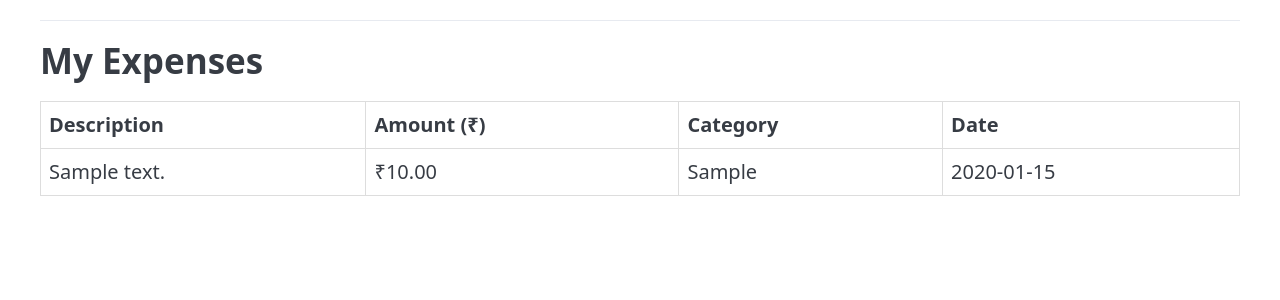
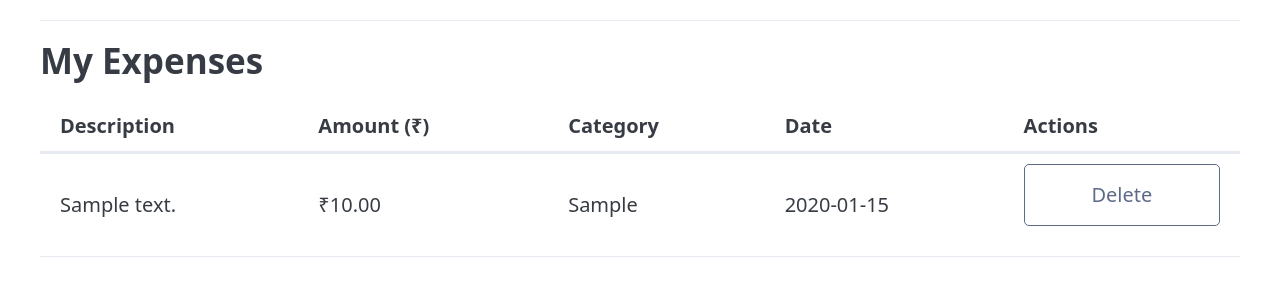
Before and after one commit to PrajwalMadhyastha/personal-finance-webapp, a Flask app: page / in a window 1280 px wide. Shown: the part 90-390 px from the top of the page. Run offline with Flask 3, Linux system fonts and the light colour scheme; tables that the repository leaves empty hold one stand-in row (values such as "Sample post"); parts of the project's set-up code (start-up, migrations or seed data) failed here and were passed over; some libraries are stand-ins or nearby versions.

Commit message:
feat: Implement delete functionality for expenses

```diff
--- a/finance_tracker/routes.py
+++ b/finance_tracker/routes.py
@@ -48,3 +48,29 @@ def add_expense():
     else:
         current_app.logger.debug("Add expense form page accessed.")
         return render_template('add_expense_form.html')
+
+@main_bp.route('/delete/<int:expense_id>', methods=['POST'])
+def delete_expense(expense_id):
+    """Deletes an expense from the database."""
+
+    # db.get_or_404() is a handy Flask-SQLAlchemy shortcut.
+    # It tries to get the object by its primary key (id) or
+    # automatically responds with a 404 Not Found error if it doesn't exist.
+    expense_to_delete = db.get_or_404(Expense, expense_id)
+
+    try:
+        # Use the SQLAlchemy session to delete the object
+        db.session.delete(expense_to_delete)
+        # Commit the transaction to make the change permanent
+        db.session.commit()
+        # Send a success message to the user on the next page
+        flash(f"Expense '{expense_to_delete.description}' has been deleted.", 'success')
+        current_app.logger.info(f"Deleted expense ID {expense_id}")
+    except Exception as e:
+        # If anything goes wrong, roll back the transaction to be safe
+        db.session.rollback()
+        flash(f"Error deleting expense: {e}", 'error')
+        current_app.logger.error(f"Error deleting expense ID {expense_id}: {e}")
+
+    # Redirect the user back to the homepage to see the updated list
+    return redirect(url_for('main.home'))
--- a/finance_tracker/templates/index.html
+++ b/finance_tracker/templates/index.html
@@ -6,22 +6,29 @@
     <h2>My Expenses</h2>
 
     {% if expenses %}
-        <table border="1" style="width: 100%; border-collapse: collapse;">
+        <table style="width: 100%;">
             <thead>
-                <tr style="background-color: #f2f2f2;">
-                    <th style="padding: 8px; border: 1px solid #ddd;">Description</th>
-                    <th style="padding: 8px; border: 1px solid #ddd;">Amount (₹)</th>
-                    <th style="padding: 8px; border: 1px solid #ddd;">Category</th>
-                    <th style="padding: 8px; border: 1px solid #ddd;">Date</th>
-                </tr>
+                <tr>
+                    <th>Description</th>
+                    <th>Amount (₹)</th>
+                    <th>Category</th>
+                    <th>Date</th>
+                    <th>Actions</th> </tr>
             </thead>
             <tbody>
                 {% for expense in expenses %}
                     <tr>
-                        <td style="padding: 8px; border: 1px solid #ddd;">{{ expense.description }}</td>
-                        <td style="padding: 8px; border: 1px solid #ddd;">₹{{ "%.2f"|format(expense.amount) }}</td>
-                        <td style="padding: 8px; border: 1px solid #ddd;">{{ expense.category }}</td>
-                        <td style="padding: 8px; border: 1px solid #ddd;">{{ expense.timestamp.strftime('%Y-%m-%d') }}</td>
+                        <td>{{ expense.description }}</td>
+                        <td>₹{{ "%.2f"|format(expense.amount) }}</td>
+                        <td>{{ expense.category }}</td>
+                        <td>{{ expense.timestamp.strftime('%Y-%m-%d') }}</td>
+                        <td>
+                            <form action="{{ url_for('main.delete_expense', expense_id=expense.id) }}" method="POST" style="display: inline;">
+                                <button type="submit" class="secondary outline" onclick="return confirm('Are you sure you want to delete this expense?');">
+                                    Delete
+                                </button>
+                            </form>
+                        </td>
                     </tr>
                 {% endfor %}
             </tbody>
```
